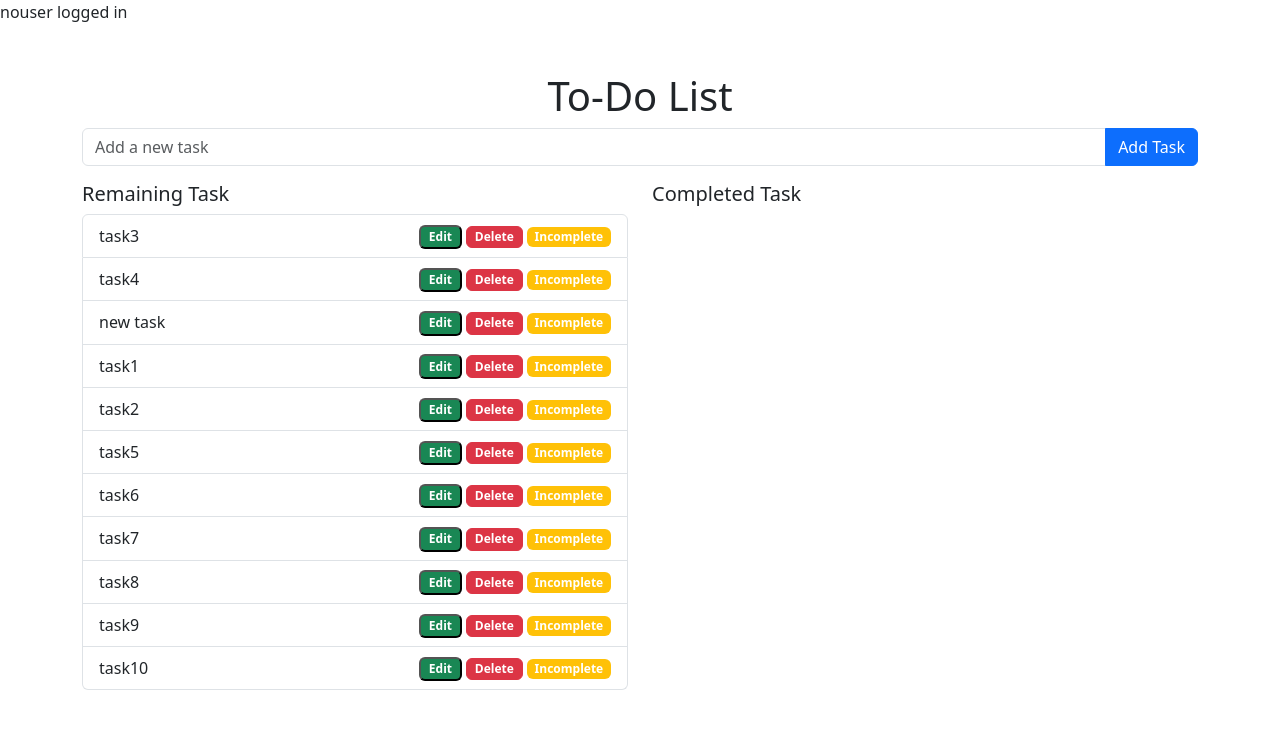
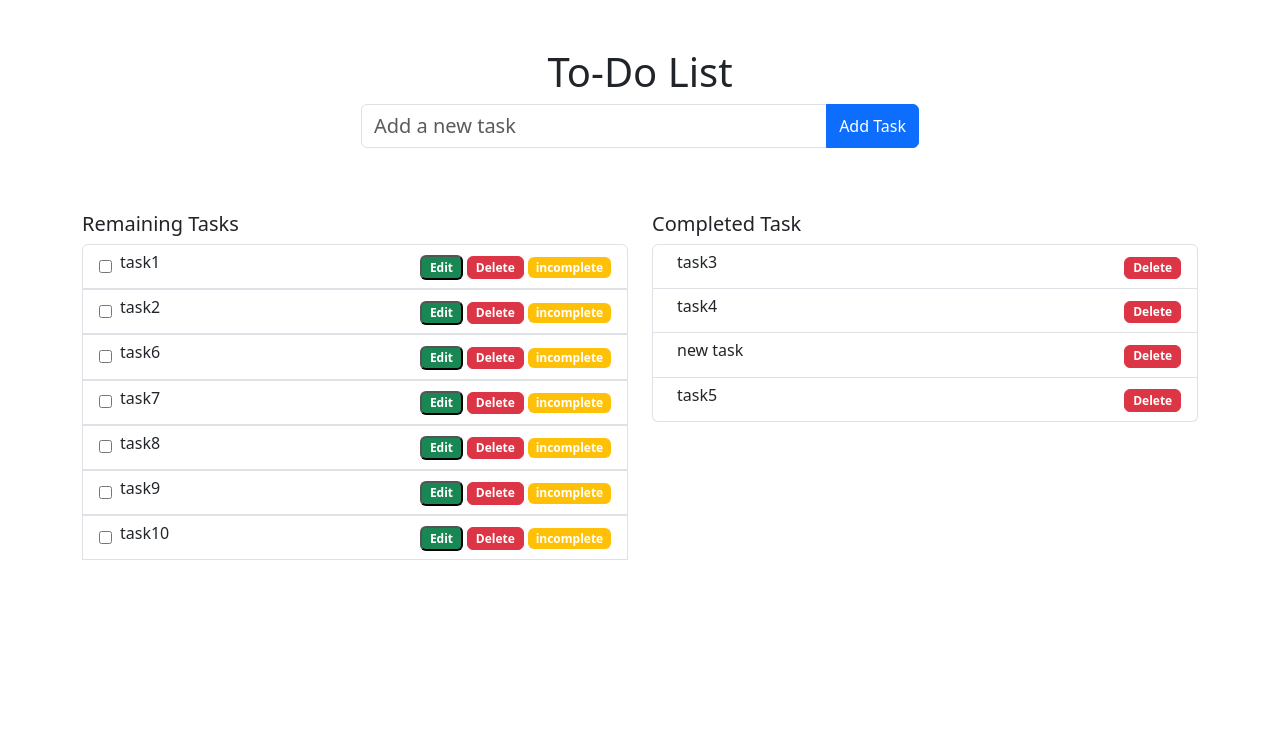
Before and after one commit to Mohotasir/Todo_APP-pyu-, a Django app: page / in a window 1280 px wide. Shown: the top 729 px of the page. Run offline with Django 5.2, Linux system fonts and the light colour scheme; data comes from the database, SQL or seed files in the repository; both versions use the stored data as it was after the commit.

Commit message:
complete CRUD

```diff
--- a/templates/home.html
+++ b/templates/home.html
@@ -10,56 +10,116 @@
       <title>To-Do List</title>
    </head>
    <body>
-      <div>
-          {% if user.is_authenticated %}
-             <p>Logged in as: {{user.username}}</p>
-          {% else%}
-             <p>nouser logged in</p>
-          {% endif%}
-      </div>
-
-      <div class="container mt-5">
+      <div class="container mt-5 ">
          <h1 class="text-center">To-Do List</h1>
-         <form method="POST" class="mb-3">
+         <div class=" d-flex align-items-center justify-content-center">
+            <div class="col-6 text-center">
+               <form  method="POST" class="mb-3">
                   {% csrf_token %}
                   <div class="input-group">
                      <input
                         required
                         type="text"
                         name="title"
-                  class="form-control"
+                        class="form-control fs-5"
                         placeholder="Add a new task"
                      />
                      <button type="submit" class="btn btn-primary">Add Task</button>
                   </div>
                </form>
+            </div>
+         </div>
 
-         <div class="d-flex justify-content-between row">
+
+         <div class="d-flex justify-content-between row mt-5">
             <div class="col-6">
-               <h5>Remaining Task</h5>
+               <h5>Remaining Tasks</h5>
                <ul class="list-group">
-                  {% for task in tasks %}
-                  <li class="list-group-item d-flex justify-content-between align-items-center">
-                     {{ task.title }}
+                  {% for task in remaining_tasks %}
+                  <li class="list-group-item d-flex justify-content-between align-items-center justify-content-center gap-3">
+                     <div class="d-flex align-items-center">
+                        <form method="POST" action="{% url 'mytodo' %}">
+                           {% csrf_token %}
+                           <input type="hidden" name="task_id" value="{{ task.id }}">
+                           <input
+                              type="checkbox"
+                              name="done"
+                              onChange="this.form.submit()">
+                        </form>
+                        <h6 class="mx-2">{{ task.title }}</h6>
+                     </div>
                      <div>
-                        <button type="button" class="badge bg-success">Edit</button>
-                        <button type="button" class="badge btn btn-danger">Delete</button>
-                        <span>
-                           {% if task.completed %}
-                           <span class="badge bg-success">Completed</span>
-                           {% else %}
-                           <span class="badge bg-warning">Incomplete</span>
-                           {% endif %}
-                        </span>
+                        <!-- Trigger the modal with the Edit button -->
+                        <button type="button" class="badge bg-success" data-bs-toggle="modal" data-bs-target="#editModal{{ task.id }}">
+                           Edit
+                        </button>
+
+                        <!-- Delete task -->
+                        <form method="POST" style="display: inline">
+                           {% csrf_token %}
+                           <input type="hidden" name="task_id" value="{{ task.id }}" />
+                           <button type="submit" name="delete_task" class="badge btn btn-danger">Delete</button>
+                        </form>
+                         <span class="badge bg-warning">incomplete</span>
+                     </div>
+                  </li>
+
+                  <!-- Modal for editing the task -->
+                  <div class="modal fade" id="editModal{{ task.id }}" tabindex="-1" aria-labelledby="editModalLabel{{ task.id }}" aria-hidden="true">
+                     <div class="modal-dialog">
+                        <div class="modal-content">
+                           <div class="modal-header">
+                              <h5 class="modal-title" id="editModalLabel{{ task.id }}">Edit Task</h5>
+                              <button type="button" class="btn-close" data-bs-dismiss="modal" aria-label="Close"></button>
+                           </div>
+                           <form method="POST" action="{% url 'update_task' task.id %}">
+                              {% csrf_token %}
+                              <div class="modal-body">
+                                 <input
+                                    required
+                                    type="text"
+                                    name="title"
+                                    class="form-control"
+                                    value="{{ task.title }}"
+                                    placeholder="Update task title"
+                                 />
+                              </div>
+                              <div class="modal-footer">
+                                 <button type="button" class="btn btn-secondary" data-bs-dismiss="modal">Close</button>
+                                 <button type="submit" class="btn btn-primary">Update Task</button>
+                              </div>
+                           </form>
+                        </div>
+                     </div>
+                  </div>
+                  {% endfor %}
+               </ul>
+            </div>
+            <div class="col-6">
+               <h5>Completed Task</h5>
+               <ul class="list-group">
+                  {% for task in completed_tasks %}
+                  <li class="list-group-item d-flex justify-content-between align-items-center justify-content-center gap-3">
+                     <div class="d-flex align-items-center">
+                        <h6 class="mx-2">{{ task.title }}</h6>
+                     </div>
+                     <div>
+
+                        <!-- Delete task -->
+                        <form method="POST" style="display: inline">
+                           {% csrf_token %}
+                           <input type="hidden" name="task_id" value="{{ task.id }}" />
+                           <button type="submit" name="delete_task" class="badge btn btn-danger">Delete</button>
+                        </form>
+
                      </div>
                   </li>
                   {% endfor %}
                </ul>
             </div>
-            <div class="col-6">
-               <h5>Completed Task</h5>
          </div>
       </div>
-      </div>
+
+      <script src="https://cdn.jsdelivr.net/npm/bootstrap@5.3.0/dist/js/bootstrap.bundle.min.js"></script>
    </body>
 </html>
--- a/todo/views.py
+++ b/todo/views.py
@@ -1,9 +1,44 @@
 from .models import Task
-from django.shortcuts import render
+from django.shortcuts import get_object_or_404, redirect, render
 
 def mytodo(request):
-    tasks = Task.objects.all()
+    # Fetch tasks based on completion status
+    remaining_tasks = Task.objects.filter(isCompleted=False)
+    completed_tasks = Task.objects.filter(isCompleted=True)
+
     if request.method == 'POST':
-        new_task = Task(title=request.POST['title'])
-        new_task.save()
-    return render(request,'home.html', {'tasks' : tasks})
+        # Add new task
+        if 'title' in request.POST:
+            new_task = Task(title=request.POST['title'])
+            new_task.save()
+            return redirect('mytodo')
+
+        # Delete task
+        elif 'delete_task' in request.POST:
+            task_id = request.POST.get('task_id')
+            task = get_object_or_404(Task, id=task_id)
+            task.delete()
+            return redirect('mytodo')
+
+        # Toggle task completion
+        elif 'done' in request.POST:
+            task_id = request.POST.get('task_id')
+            task = get_object_or_404(Task, id=task_id)
+            task.isCompleted = not task.isCompleted  # Toggle the isCompleted status
+            task.save()
+            return redirect('mytodo')
+
+    return render(request, 'home.html', {
+        'remaining_tasks': remaining_tasks,
+        'completed_tasks': completed_tasks
+    })
+def update_task(request, id):
+    task = get_object_or_404(Task, id=id)
+
+    if request.method == 'POST':
+        # Update the task title
+        task.title = request.POST['title']
+        task.save()
+        return redirect('mytodo')
+
+    return render(request, 'home.html', {'task': task})
--- a/todo_app/urls.py
+++ b/todo_app/urls.py
@@ -3,9 +3,11 @@
 """
 from django.contrib import admin
 from django.urls import path
-from todo.views import mytodo
+from todo.views import mytodo,update_task
 urlpatterns = [
     path('admin/', admin.site.urls),
     path('',mytodo, name='mytodo'),
+    path('update-task/<int:id>/', update_task, name='update_task'),
+
 
 ]
```
Also changed, not shown: db.sqlite3. Lines whose indentation alone changed are shown as unchanged.
